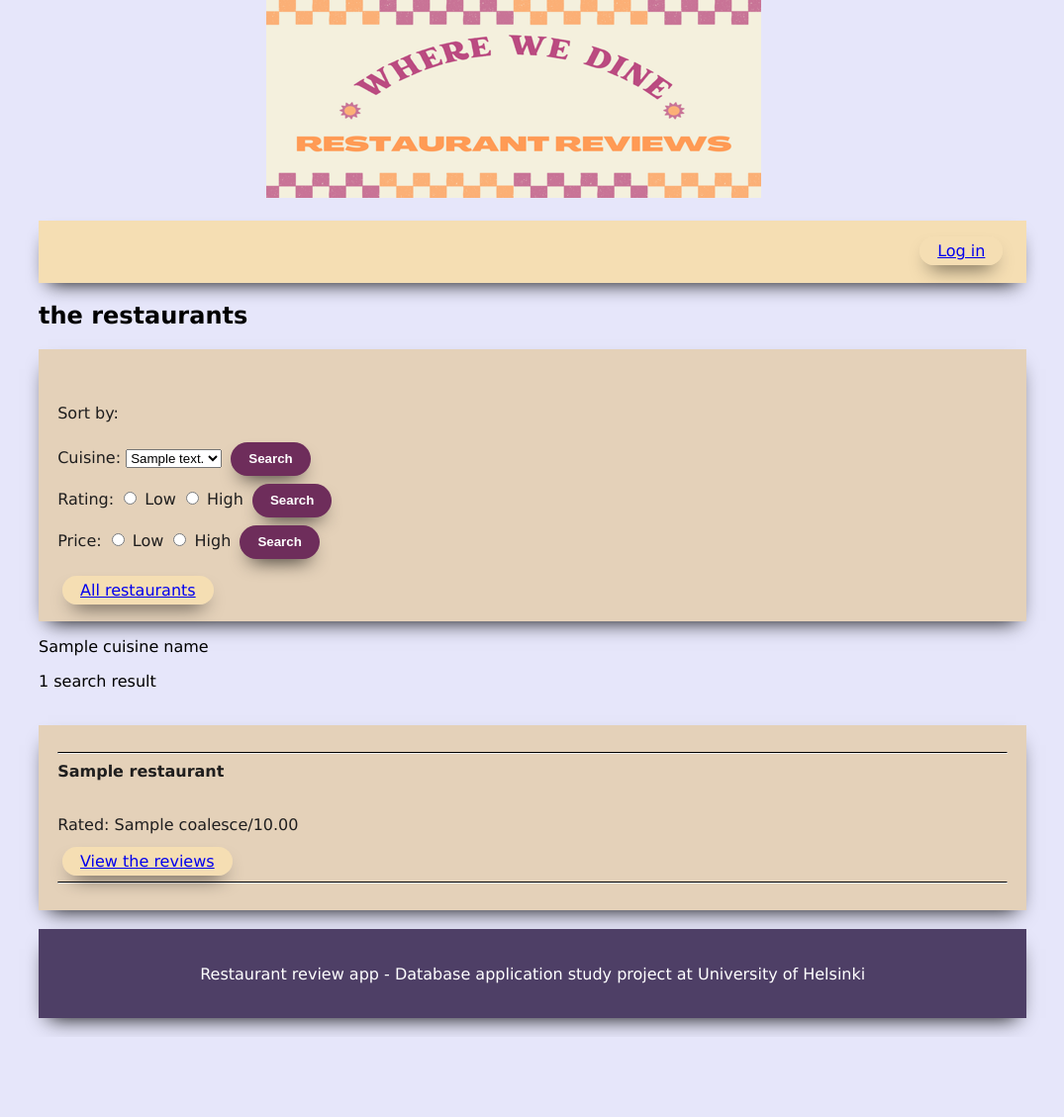
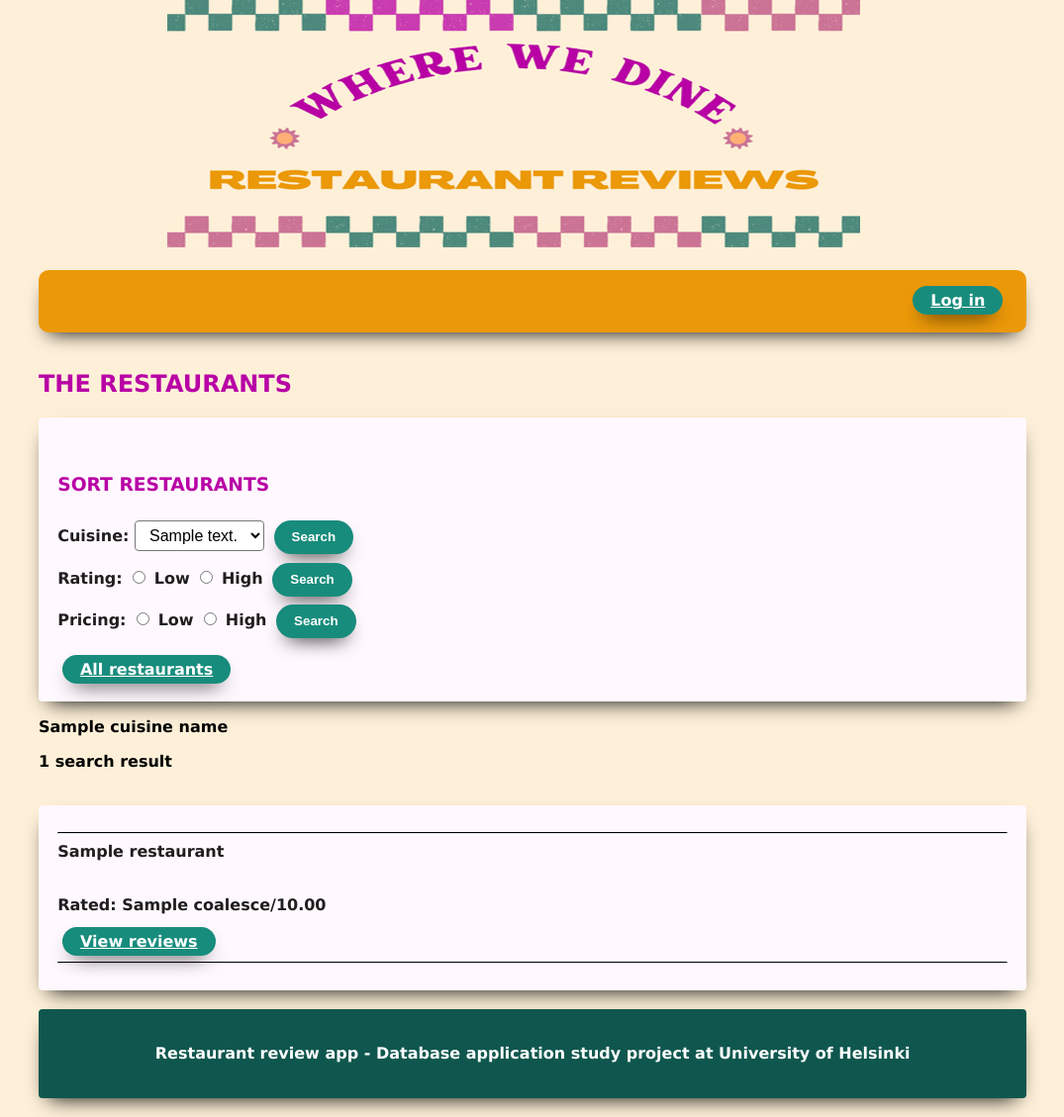
Before and after one commit to leinson/where-we-dine, a Flask app: template templates/index.html in a window 1280 px wide. Shown: the whole page at 99% size, without its empty margins (121-1196 px from the left). Before the commit the page ends 1046 px from the top, so only its background shows below. Run offline with Flask 3, Linux system fonts and the light colour scheme; the template is opened without the code that fills it: most values are stand-ins (such as "Sample title", 1, 10 or a date in 2020).

Commit message:
colorpalette and finalizing css

```diff
--- a/static/style.css
+++ b/static/style.css
@@ -1,26 +1,37 @@
 
 
 body {
-    background:lavender;
+    background:#FEF0D8;
     margin: auto;
     max-width: 75%;
     font-family: Verdana, Geneva, Tahoma, sans-serif;
+    font-weight: 600;
     word-wrap: break-word;
 }
-
+h2, h3 {
+    color:#B800A5;
+}
+h1 {
+    color:#B800A5;
+    text-align: center;
+}
 nav {
     padding: 2%;
     text-align: right;
     position: relative;
     width: 100%;
     height: auto;
-    background: wheat;
+    background: #EC9909;
     margin-top: 2%;
+    margin-bottom: 4%;
     box-shadow: black 0 10px 20px -10px;
+    border-radius: 10px;
+    color: white;
+    font-weight: bold;
 }
 
 input[type=submit] {
-    background: #6e2d5b;
+    background: #188C7C;
     border-radius: 999px;
     box-shadow: black 0 10px 20px -10px;
     box-sizing: border-box;
@@ -60,14 +71,35 @@ textarea {
     margin: 8px 0;
     border-radius: 4px;
 }
+
+select {
+    padding: 5px 10px;
+    margin: 8px 0;
+    border-radius: 4px;
+    font-size:medium;
+    background:white;
+}
 .lists {
-    background: rgb(228, 209, 185);
+    background:#fff8fe;
     color:rgb(31, 30, 30);
     position: relative;
     padding: 2%;
     width: 100%;
     height: auto;
     box-shadow: black 0 10px 20px -10px;
+    border-radius: 4px;
+}
+.restaurant {
+    background:#fff8fe;
+    color:rgb(31, 30, 30);
+    position: relative;
+    padding: 2%;
+    width: 100%;
+    height: auto;
+    box-shadow: black 0 10px 20px -10px;
+    border-radius: 4px;
+    margin-top: 2%;
+    margin-bottom: 2%;
 }
 
 .header {
@@ -75,6 +107,7 @@ textarea {
     text-align: center;
     width: 100%;
     height: auto;
+    border-radius: 4px;
 }
 
 .footer {
@@ -83,11 +116,12 @@ textarea {
     bottom: 0;
     color: rgb(255, 255, 255);
     text-align: center;
-    background: rgb(78, 63, 102);
+    background: #0F574E;
     padding: 2%;
     margin-top: 2%;
     margin-bottom: 2%;
     box-shadow: black 0 10px 20px -10px;
+    border-radius: 4px;
 }
 
 hr {
@@ -95,7 +129,8 @@ hr {
 }
 
 a {
-    background: wheat;
+    background: #188C7C;
+    color: white;
     border-radius: 999px;
     box-shadow: black 0 10px 20px -10px;
     box-sizing: border-box;
--- a/templates/cuisines.html
+++ b/templates/cuisines.html
@@ -7,7 +7,7 @@
     </head>
 <body>
 <div class="header">
-    <img src="/static/headertest.png" alt="header">
+    <img src="/static/logo.png" alt="header">
 </div>
 <nav>
     <a href="/">Home</a>
@@ -18,7 +18,7 @@
         <a href="/login">Log in</a>
     {% endif %}
 </nav>
-<h2>cuisines</h2>
+<h2>CUISINES</h2>
     <form action="/cuisines/add" method="POST">
         <label for="cuisine">Add cuisine: </label>
         <input type="text" name="cuisine" minlength="1" maxlength="30" required>
--- a/templates/index.html
+++ b/templates/index.html
@@ -7,7 +7,7 @@
     </head>
 <body>
 <div class="header">
-    <img src="/static/headertest.png" alt="header">
+    <img src="/static/logo.png" alt="header">
 </div>
 
 <nav>
@@ -20,16 +20,17 @@
 {% endif %}
 </nav>
 
-<h2>the restaurants</h2>
+<h2>THE RESTAURANTS</h2>
 <div class="lists">
 {% if session.username %}
     {% if is_admin == True %}
+        <p>Admin tools:
         <a href="/new-restaurant">Add restaurants</a>
-        <a href="/cuisines">Add cuisines</a>
+        <a href="/cuisines">Add cuisines</a></p>
     {% endif %}
 {% endif %}
 <br>
-<p>Sort by: </p>
+<h3>SORT RESTAURANTS</h3>
 <form action="/sort_by_cuisine" method=POST>
     <label for="cuisine">Cuisine:</label>
     <select name="cuisine_id" id="cuisine_id">
@@ -50,7 +51,7 @@
     <input type="hidden" name="csrf_token" value="{{ session.csrf_token }}">
 </form>
 <form action="/sort_by_price" method=POST>
-    <label for="price">Price:</label>
+    <label for="price">Pricing:</label>
     <input type="radio" id="price" name="price" value="Low" required>
     <label for="price">Low</label>
     <input type="radio" id="price" name="price" value="High" required>
@@ -77,7 +78,7 @@
     {% else %}
         <p>Rated: {{ restaurant.coalesce }}/10.00</p>
     {% endif %}
-    <a href="/reviews/{{ restaurant.id }}">View the reviews</a>
+    <a href="/reviews/{{ restaurant.id }}">View reviews</a>
     <hr>
 {% endfor %}
 </div>
--- a/templates/new-review.html
+++ b/templates/new-review.html
@@ -7,7 +7,7 @@
     </head>
 <body>
 <div class="header">
-    <img src="/static/headertest.png" alt="header">
+    <img src="/static/logo.png" alt="header">
 </div>
 <nav>
     <a href="/">Home</a>
@@ -19,7 +19,7 @@
     {% endif %}
 
 </nav>
-<h2>Add a review</h2>
+<h2>ADD REVIEW</h2>
 <div class="lists">
 {% if session.username %}
 <form action="/new-review/{{ restaurant.id }}" method="POST">
```
Also changed, not shown: templates/login.html (+7 -5 lines), templates/new-restaurant.html (+4 -3 lines), templates/register.html (+7 -7 lines), templates/reviews.html (+9 -5 lines), templates/user.html (+4 -4 lines), static/headertest.png (deleted), static/logo.png (added), 2 other files.
